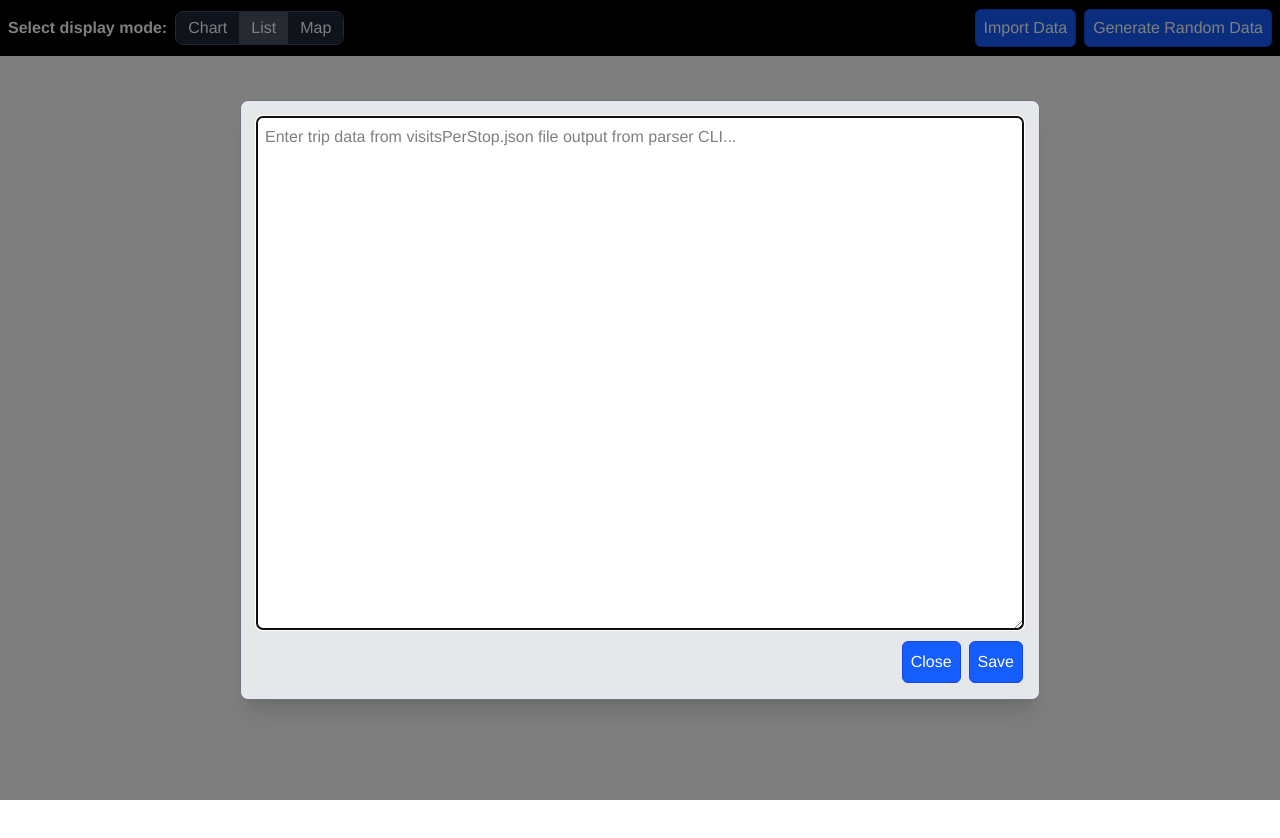
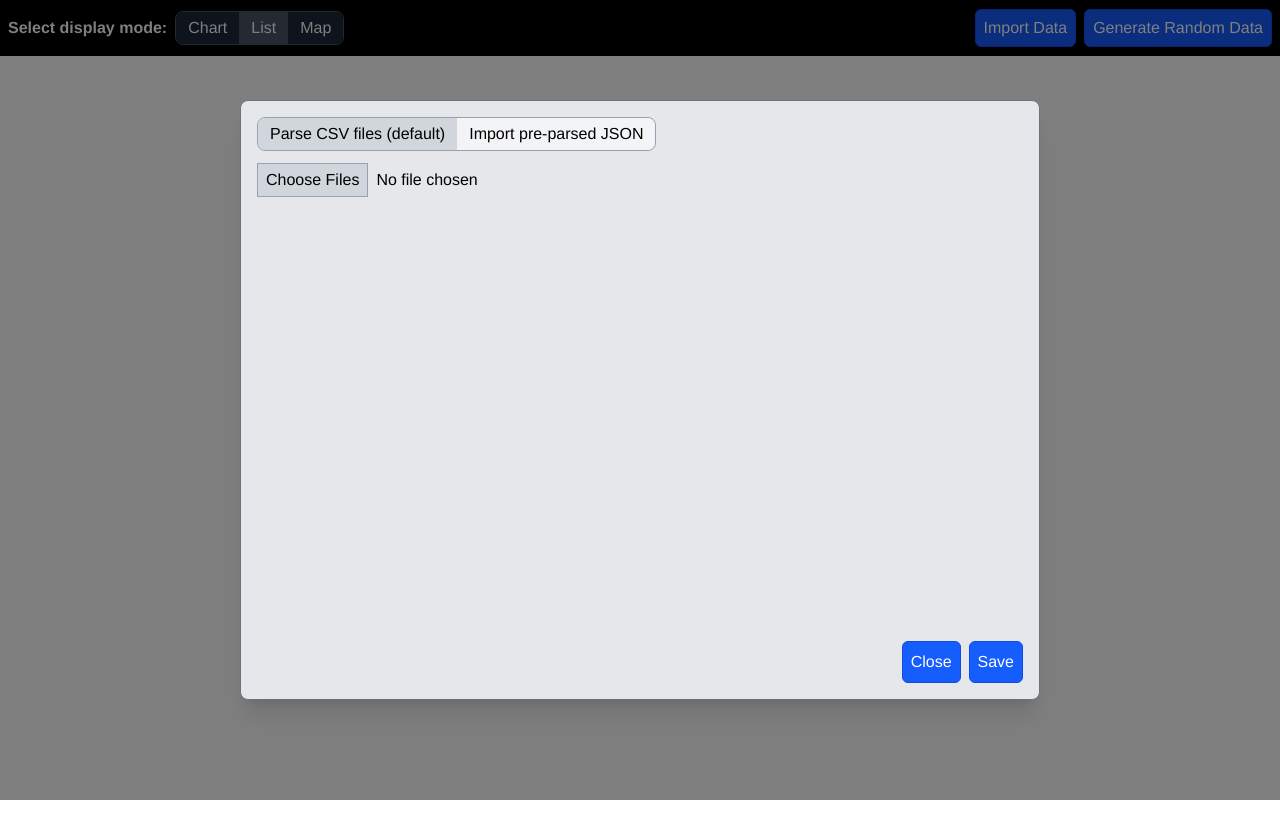
Before and after one commit to josephblair92/smarttrip, a React (Vite) app in the folder ui/: page / in a window 1280 px wide. Both pictures are taken after a click on the button "Import Data". Shown: the top 838 px of the page. Built offline with nearby package versions, Linux system fonts and the light colour scheme; what chartjs-plugin-autocolors would draw is missing.

Commit message:
Add file uploaders

```diff
--- /dev/null
+++ b/ui/src/components/CSVUploader.tsx
@@ -0,0 +1,35 @@
+import type { UploaderProps } from "./DataInputModal";
+import { parseFiles } from "../parser"
+import type { ChangeEvent } from "react";
+
+export function CSVUploader ({ onChange, setError }: UploaderProps) {
+
+    const handleFileUpload = async (e: ChangeEvent<HTMLInputElement>) => {
+        const { files } = e.target
+        const fileLoadOps = []
+        if (!files) return
+        for (const file of files) {
+            fileLoadOps.push(new Promise<string>((resolve, reject) => {
+                const reader = new FileReader()
+                reader.onload = e => {
+                    if (e.target?.result) {
+                        resolve(e.target.result as string)
+                    } else {
+                        reject(`could not load file with error: ${e.target?.error}`)
+                    }
+                }
+                reader.readAsText(file)
+            }))
+        }
+        try {
+            const loadedFiles = await Promise.all(fileLoadOps)
+            const data = await parseFiles(loadedFiles)
+            setError(false)
+            onChange(data)
+        } catch (err) {
+            setError(true)
+        }
+    }
+
+    return <input type="file" className="file:bg-gray-300 file:border-gray-400 file:border-1 file:px-2 file:py-1 file:mr-2" multiple accept=".csv" id="filepicker" onChange={handleFileUpload} />
+}
--- a/ui/src/components/DataInputModal.tsx
+++ b/ui/src/components/DataInputModal.tsx
@@ -1,11 +1,18 @@
 import { useEffect, useRef, useState } from "react"
-import stopLines from "../data/stopLines.json"
 import type { StopData } from "../types"
+import { Toggle } from "./Toggle"
+import { CSVUploader } from "./CSVUploader"
+import { JSONUploader } from "./JSONUploader"
 
 export interface DataInputModalProps {
   isOpen: boolean
   onClose: () => void
   onSaveData: (data: StopData) => void
+}
+
+export interface UploaderProps {
+  onChange: (data: StopData) => void
+  setError: (uploadError: boolean) => void
 }
 
 export function DataInputModal({
@@ -14,8 +21,9 @@ export function DataInputModal({
   onSaveData
 }: DataInputModalProps) {
   const dialogRef = useRef<HTMLDialogElement>(null)
-  const inputRef = useRef<HTMLTextAreaElement>(null)
   const [parseError, setParseError] = useState(false)
+  const [importMode, setImportMode] = useState<string>("csv")
+  const [loadedData, setLoadedData] = useState<StopData>()
 
   useEffect(() => {
     const dialog = dialogRef.current
@@ -32,40 +40,6 @@ export function DataInputModal({
     onClose()
   }
 
-  const isValidFormat = (data: any) => {
-    const keys = Object.keys(data)
-    const values = Object.values(data)
-    if (keys.some(stop => !stopLines[stop as keyof typeof stopLines])) {
-      return false
-    } else if (
-      values.some(
-        value =>
-          !Array.isArray(value) ||
-          value.some(entry => typeof entry !== "number")
-      )
-    ) {
-      return false
-    }
-    return true
-  }
-
-  const saveData = () => {
-    const textarea = inputRef.current
-    if (!textarea) return
-    try {
-      const data = JSON.parse(textarea.value)
-      if (!isValidFormat(data)) {
-        setParseError(true)
-      } else {
-        setParseError(false)
-        onSaveData(data)
-        onClose()
-      }
-    } catch (e) {
-      setParseError(true)
-    }
-  }
-
   if (!isOpen) return <></>
 
   return (
@@ -75,15 +49,22 @@ export function DataInputModal({
         onCancel={onCancel}
         className="flex flex-col m-auto w-200 h-150 gap-3 p-4 rounded-lg border-1 border-gray-500 shadow-xl bg-gray-200 backdrop:bg-black/50"
       >
-        <textarea
-          ref={inputRef}
-          className="bg-white rounded-md grow p-2"
-          placeholder="Enter trip data from visitsPerStop.json file output from parser CLI..."
+        <Toggle
+          options={[{id: "csv", label: "Parse CSV files (default)"}, {id: "parsed", label: "Import pre-parsed JSON"}]}
+          currentValue={importMode}
+          onChange={setImportMode}
         />
+        <div className="flex-grow">
+        {importMode === "csv" ? <CSVUploader onChange={setLoadedData} setError={setParseError} /> : <JSONUploader onChange={setLoadedData} setError={setParseError} />}
+        </div>
         <div className="flex justify-between items-center">
-          <span className="text-red-600">
-            {parseError ? "Error parsing data." : ""}
+          {parseError ? <span className="text-red-600">
+            Error parsing data.
+          </span> :
+          loadedData ? <span className="text-green-600">
+            {`Loaded ${Object.values(loadedData).flat().length} visits across ${Object.keys(loadedData).length} stations.`}
           </span>
+          : <span />}
           <div className="flex gap-2">
             <button
               className="bg-blue-600 p-2 rounded-md text-white border-blue-700 border-1"
@@ -93,7 +74,11 @@ export function DataInputModal({
             </button>
             <button
               className="bg-blue-600 p-2 rounded-md text-white border-blue-700 border-1"
-              onClick={saveData}
+              onClick={() => {
+                if (!loadedData) return
+                onSaveData(loadedData)
+                onClose()
+              }}
             >
               Save
             </button>
--- /dev/null
+++ b/ui/src/components/JSONUploader.tsx
@@ -0,0 +1,53 @@
+import type { UploaderProps } from "./DataInputModal";
+import stopLines from "../data/stopLines.json"
+import type { ChangeEvent } from "react";
+
+export function JSONUploader ({ onChange, setError }: UploaderProps) {
+  const isValidFormat = (data: any) => {
+    const keys = Object.keys(data)
+    const values = Object.values(data)
+    if (keys.some(stop => !stopLines[stop as keyof typeof stopLines])) {
+      return false
+    } else if (
+      values.some(
+        value =>
+          !Array.isArray(value) ||
+          value.some(entry => typeof entry !== "number")
+      )
+    ) {
+      return false
+    }
+    return true
+  }
+
+  const handleFileUpload = async (e: ChangeEvent<HTMLInputElement>) => {
+      const { files } = e.target
+      const file = files?.[0]
+      if (!file) return
+      const reader = new FileReader()
+      const fileLoad = new Promise<string>((resolve, reject) => {
+        reader.onload = e => {
+          if (e.target?.result) {
+              resolve(e.target.result as string)
+          } else {
+              reject(`could not load file with error: ${e.target?.error}`)
+          }
+        }
+      })
+      reader.readAsText(file)
+      try {
+          const loadedFileStr = await fileLoad
+          const data = JSON.parse(loadedFileStr)
+          if (!isValidFormat(data)) {
+            setError(true)
+          } else {
+            setError(false)
+            onChange(data)
+          }
+      } catch (err) {
+          setError(true)
+      }
+  }
+
+  return <input type="file" className="file:bg-gray-300 file:border-gray-400 file:border-1 file:px-2 file:py-1 file:mr-2" accept=".json" id="filepicker" onChange={handleFileUpload} />
+}
--- a/ui/src/components/Toggle.tsx
+++ b/ui/src/components/Toggle.tsx
@@ -17,14 +17,14 @@ export function Toggle ({ options, currentValue, onChange, dark }: ToggleProps)
     }
 
     const lightModeColors = {
-        active: 'bg-gray-200',
-        inactive: 'bg-gray-400',
-        border: 'border-gray-200'
+        active: 'bg-gray-300',
+        inactive: 'bg-gray-100',
+        border: 'border-gray-400'
     }
 
     const colors = dark ? darkModeColors : lightModeColors
 
-    return <div className={`flex rounded-lg ${colors.border} border-1`}>
+    return <span className={`flex w-fit rounded-lg ${colors.border} border-1`}>
     {options.map(({ id, label }, index) => (
         <span key={id} className={`flex px-3 py-1 gap-1 items-center ${currentValue === id ? colors.active : colors.inactive} ${index === 0 ? 'rounded-l-lg' : ''} ${index === options.length - 1 ? 'rounded-r-lg' : ''}`}>
             <input
@@ -38,5 +38,5 @@ export function Toggle ({ options, currentValue, onChange, dark }: ToggleProps)
             <label htmlFor={id}>{label}</label>
         </span>
     ))}
-    </div>
+    </span>
 }
```
